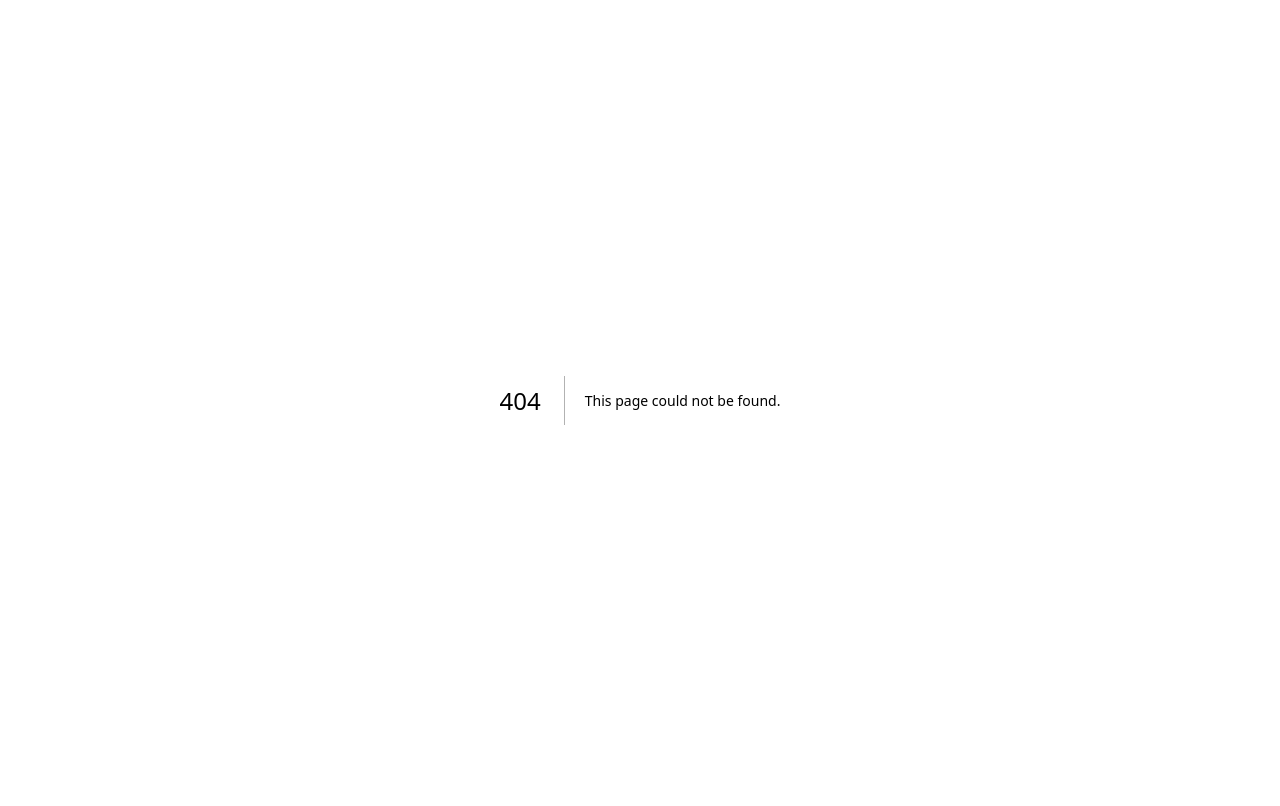
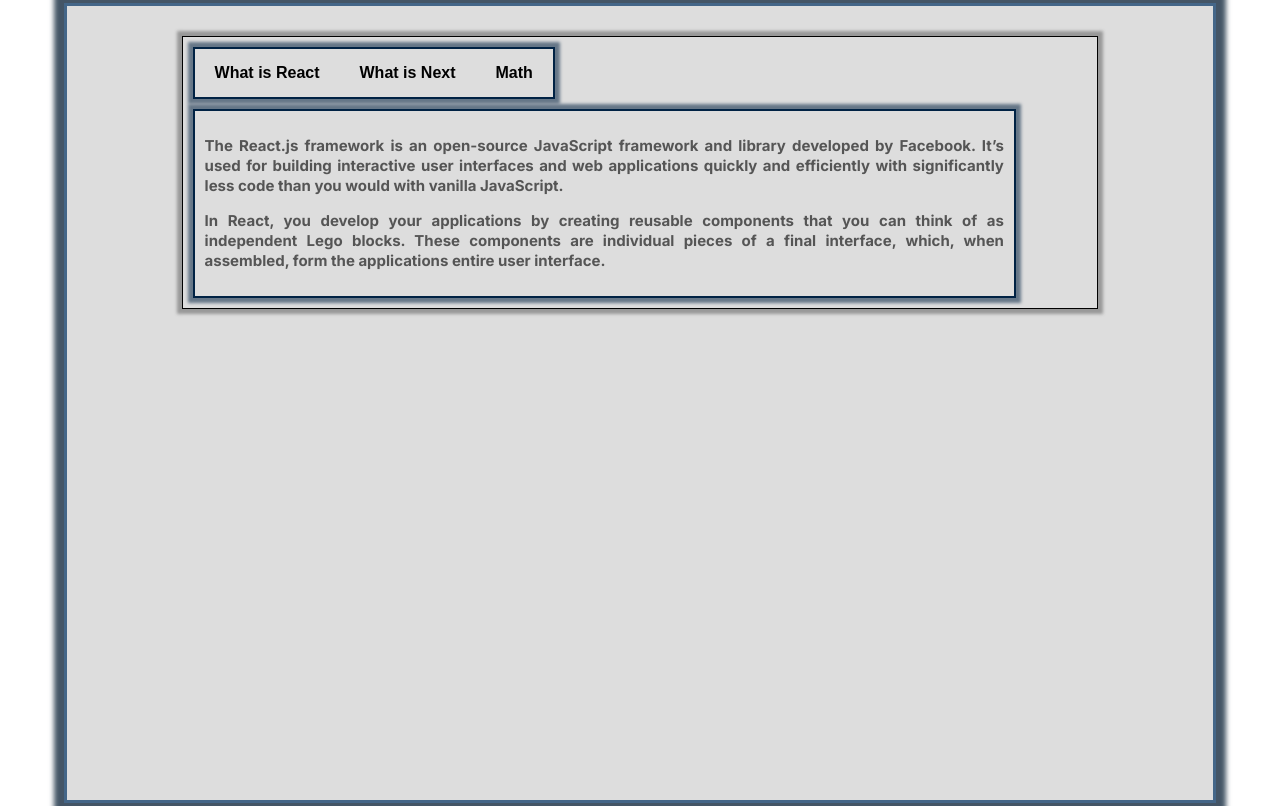
Before and after one commit to ashrafabusunaina1986/nextlearn12, a Next.js app: page /menu in a window 1280 px wide. Before the commit this address had no page. Built offline with nearby package versions, Linux system fonts and the light colour scheme.

Commit message:
first commit

```diff
--- a/src/app/globals.css
+++ b/src/app/globals.css
@@ -1,27 +1,20 @@
-@tailwind base;
-@tailwind components;
-@tailwind utilities;
 
-:root {
-  --foreground-rgb: 0, 0, 0;
-  --background-start-rgb: 214, 219, 220;
-  --background-end-rgb: 255, 255, 255;
+*{
+  padding: 0%;
+  margin: 0;
+  box-sizing: border-box;
 }
 
-@media (prefers-color-scheme: dark) {
-  :root {
-    --foreground-rgb: 255, 255, 255;
-    --background-start-rgb: 0, 0, 0;
-    --background-end-rgb: 0, 0, 0;
-  }
+html,body{
+  background-color: #fff;
+  color: #333;
 }
 
-body {
-  color: rgb(var(--foreground-rgb));
-  background: linear-gradient(
-      to bottom,
-      transparent,
-      rgb(var(--background-end-rgb))
-    )
-    rgb(var(--background-start-rgb));
+.container{
+  width: 90%;
+  min-height: 100vh;
+  box-shadow:  0 0 5px 10px #456;
+  border: 3px solid #468;
+  margin: 3px auto;
+  background-color: #ddd;
 }
--- a/src/app/layout.tsx
+++ b/src/app/layout.tsx
@@ -16,7 +16,13 @@
 }) {
   return (
     <html lang="en">
-      <body className={inter.className}>{children}</body>
+
+      <body className={inter.className}>
+        <div className='container'>
+          {children}
+        </div>
+
+      </body>
     </html>
   )
 }
--- /dev/null
+++ b/src/app/menu/page.js
@@ -0,0 +1,51 @@
+'use client'
+
+import React, { useState } from 'react'
+import Ul from '../../components/Menu/Ul'
+import Menu from '../../components/Menu/Menu'
+import styles from './page.module.css'
+
+const items = [
+  {
+    id: 1,
+    title: "What is React"
+  },
+  {
+    id: 2,
+    title: "What is Next"
+  },
+  {
+    id:3,
+    title:"Math"
+  }
+]
+
+const content = [
+  [
+    "The React.js framework is an open-source JavaScript framework and library developed by Facebook. It’s used for building interactive user interfaces and web applications quickly and efficiently with significantly less code than you would with vanilla JavaScript.",
+    "In React, you develop your applications by creating reusable components that you can think of as independent Lego blocks. These components are individual pieces of a final interface, which, when assembled, form the applications entire user interface. "
+  ],
+  [
+    "User Interface - how users will consume and interact with your application.",
+    "Routing - how users navigate between different parts of your application.",
+    "Data Fetching - where your data lives and how to get it."
+  ],
+  [
+    "Mathematics is an area of knowledge that includes the topics of numbers, formulas and related structures, shapes and the spaces in which they are contained, and quantities and their changes. These topics are represented in modern mathematics with the major subdisciplines of number theory,[1] algebra,[2] geometry,[1] and analysis,[3][4] respectively. There is no general consensus among mathematicians about a common definition for their academic discipline.",
+    "Most mathematical activity involves the discovery of properties of abstract objects and the use of pure reason to prove them. These objects consist of either abstractions from nature or—in modern mathematics—entities that are stipulated to have certain properties, called axioms. A proof consists of a succession of applications of deductive rules to already established results. These results include previously proved theorems, axioms, and—in case of abstraction from nature—some basic properties that are considered true starting points of the theory under consideration.[5]",
+    "Mathematics is essential in the natural sciences, engineering, medicine, finance, computer science and the social sciences. Although mathematics is extensively used for modeling phenomena, the fundamental truths of mathematics are independent from any scientific experimentation. Some areas of mathematics, such as statistics and game theory, are developed in close correlation with their applications and are often grouped under applied mathematics. Other areas are developed independently from any application (and are therefore called pure mathematics), but often later find practical applications.[6][7] The problem of integer factorization, for example, which goes back to Euclid in 300 BC, had no practical application before its use in the RSA cryptosystem, now widely used for the security of computer networks.",
+    "Historically, the concept of a proof and its associated mathematical rigour first appeared in Greek mathematics, most notably in Euclid's Elements.[8] Since its beginning, mathematics was essentially divided into geometry and arithmetic (the manipulation of natural numbers and fractions), until the 16th and 17th centuries, when algebra[a] and infinitesimal calculus were introduced as new areas. Since then, the interaction between mathematical innovations and scientific discoveries has led to a rapid lockstep increase in the development of both.[9] At the end of the 19th century, the foundational crisis of mathematics led to the systematization of the axiomatic method,[10] which heralded a dramatic increase in the number of mathematical areas and their fields of application. The contemporary Mathematics Subject Classification lists more than 60 first-level areas of mathematics."
+  ]
+]
+
+function page() {
+  const [selectIndex,setSelectIndex]=useState(1)
+  return (
+    <div className={styles.container}>
+      <Menu items={items} setIndex={setSelectIndex}/>
+      <Ul index={selectIndex} content={content}/>
+    </div>
+  )
+}
+
+export default page
--- /dev/null
+++ b/src/app/menu/page.module.css
@@ -0,0 +1,6 @@
+.container{
+    border: 1px solid #000;
+    box-shadow: 0 0 3px 5px #999;
+    margin: 30px auto;
+    width: 80%;
+}
--- a/src/app/page.tsx
+++ b/src/app/page.tsx
@@ -1,9 +1,10 @@
 import Image from 'next/image'
+import Link from 'next/link'
 
 export default function Home() {
   return (
     <main className="flex min-h-screen flex-col items-center justify-between p-24">
-      dfg
+      <Link href={'/menu'}>Menu</Link>
     </main>
   )
 }
--- /dev/null
+++ b/src/components/Menu/Menu.js
@@ -0,0 +1,24 @@
+import React, { useState } from 'react'
+import styles from './menu.module.css'
+
+function Menu(props) {
+  const items=props.items
+
+  const selectIndexHandler=e=>{
+      props.setIndex(e.target.id)
+  }
+  return (
+    <menu className={styles.container}>
+      {
+        items.map(item=>{
+          return <button className={styles.item}  onClick={selectIndexHandler} id={item.id}
+          key={item.id}
+          >{item.title}</button>
+        })
+      }
+
+    </menu>
+  )
+}
+
+export default Menu
--- /dev/null
+++ b/src/components/Menu/Ul.js
@@ -0,0 +1,25 @@
+import React from 'react'
+import styles from './menu.module.css'
+
+
+function Ul(props) {
+    const content = props.content
+    const index = props.index
+    return (
+        <div className={styles.content} >
+            <ul className={styles.ul}>
+                {
+                    content[index - 1].map((li, ind) => {
+                        return <li className={styles.li} key={ind}>
+                            {li}
+                        </li>
+                    })
+                }
+            </ul>
+
+        </div>
+
+    )
+}
+
+export default Ul
--- /dev/null
+++ b/src/components/Menu/menu.module.css
@@ -0,0 +1,40 @@
+.container,.content{
+    border: 2px solid #024;
+    margin: 10px ;
+    width: max-content;
+    box-shadow: 0 0 3px 5px #678;
+}
+
+.item{
+    padding: 15px 20px;
+    width: max-content;
+    border: none;
+    background: none;
+    font-size: 16px;
+    font-weight: bold;
+}
+
+.item:hover,.item:active{
+    border-right: 0.1px solid #024;
+    background-color: #234;
+    color: #aaa;
+    cursor: pointer;
+}
+
+.content{
+    margin-top: 3px;
+    padding: 10px;
+    width: 90%;
+    color: #555;
+    text-align: justify;
+    font-size: 15px;
+    font-weight: bold;
+}
+.ul{
+    list-style: none;
+}
+.li{
+    margin: 15px auto;
+    width: 100%;
+    line-height: 20px;
+}
```
Also changed, not shown: src/app/page.module.css (added).
